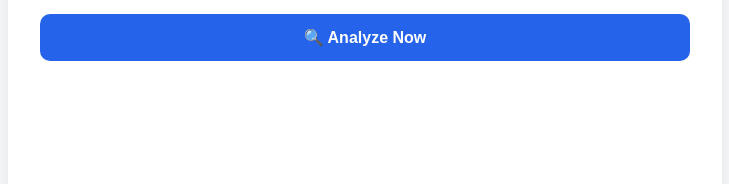
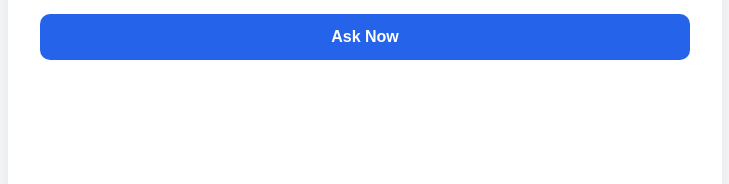
Before and after one commit to St-thomas-Aquinas/LinksScamDetector, a website: page public/index.html in a window 1280 px wide. Shown: the part 312-496 px from the top of the page, 275-1004 px from the left. Drawn offline with Linux system fonts and the light colour scheme.

Commit message:
Update index.html

```diff
--- a/public/index.html
+++ b/public/index.html
@@ -29,7 +29,7 @@
         <p class="subtitle">Paste a suspicious link, job offer, or message below. Our AI will instantly analyze it for fraud.</p>
 
         <textarea id="inputContent" placeholder="Paste URL or text here... (e.g., https://fake-iebc.site or 'IEBC 2026 RECRUITMENT...')"></textarea>
-        <button id="analyzeBtn" onclick="analyzeContent()">🔍 Analyze Now</button>
+        <button id="analyzeBtn" onclick="analyzeContent()">Ask Now</button>
 
         <div class="loading" id="loading"><span class="spinner"></span> Analyzing... Please wait while AI scans the content.</div>
         <div class="result" id="result"></div>
```
